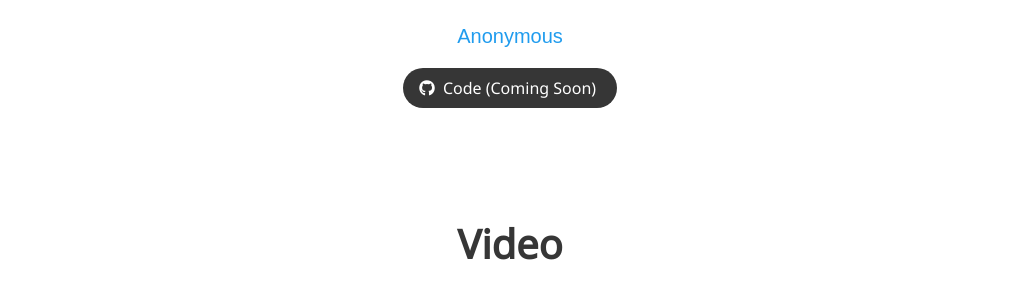
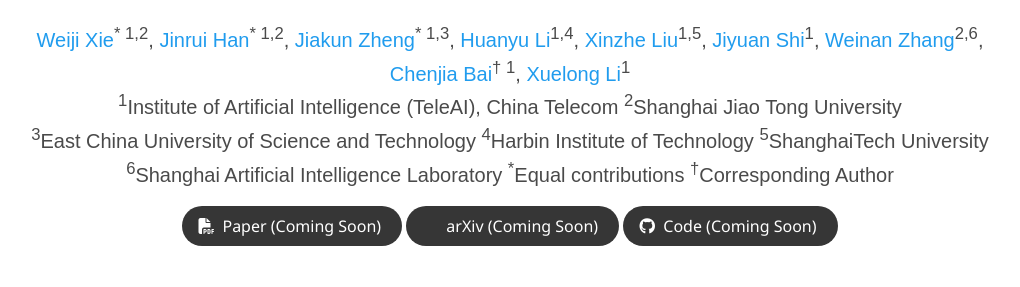
Before and after one commit to kungfu-bot/kungfu-bot.github.io, a plain HTML site: page index.html in a window 1280 px wide. Shown: the part 213-500 px from the top of the page, without its empty margins (130-1150 px from the left). Drawn offline with nearby package versions, Linux system fonts and the light colour scheme; some icons are missing; a web font is replaced by a local one.

Commit message:
Update text content

```diff
--- a/index.html
+++ b/index.html
@@ -112,20 +112,46 @@
         <div class="column has-text-centered">
           <h1 class="title is-1 publication-title">KungfuBot: Physics-Based Humanoid Whole-Body Control for Learning Highly-Dynamic Skills</h1>
           <div class="is-size-5 publication-authors">
-            <span class="author-block"><a>Anonymous</a></span>
-            <!-- <span class="author-block"><a href="https://xinzheliu.github.io/">Xinzhe Liu</a><sup>1,2*</sup>,</span>
-              <span class="author-block"><a href="#">Dewei Wang</a><sup>1,3*</sup>,</span>
-              <span class="author-block"><a href="#">Xuelong Li</a><sup>1†</sup></span> -->
+            <span class="author-block">
+              <a href="https://shi-soul.github.io/">Weiji Xie</a><sup>* 1,2</sup>,
+            </span>
+            <span class="author-block">
+              <a href="">Jinrui Han</a><sup>* 1,2</sup>,
+            </span>
+            <span class="author-block">
+              <a href="">Jiakun Zheng</a><sup>* 1,3</sup>,
+            </span>
+            <span class="author-block">
+              <a href="">Huanyu Li</a><sup>1,4</sup>,
+            </span>
+            <span class="author-block">
+              <a href="">Xinzhe Liu</a><sup>1,5</sup>,
+            </span>
+            <span class="author-block">
+              <a href="https://scholar.google.com/citations?user=aVte5j4AAAAJ">Jiyuan Shi</a><sup>1</sup>,
+            </span>
+            <span class="author-block">
+              <a href="https://wnzhang.net">Weinan Zhang</a><sup>2,6</sup>,
+            </span>
+            <span class="author-block">
+              <a href="https://baichenjia.github.io/">Chenjia Bai</a><sup>&dagger; 1</sup>,
+            </span>
+            <span class="author-block">
+              <a href="https://scholar.google.com.hk/citations?user=ahUibskAAAAJ">Xuelong Li</a><sup>1</sup>
+            </span>
           </div>
 
-          <!-- <div class="is-size-5 publication-authors">
+          <div class="is-size-5 publication-authors">
+            <!-- <span class="author-block">Affiliation</span> -->
             <span class="author-block"><sup>1</sup>Institute of Artificial Intelligence (TeleAI), China Telecom</span>
-            <span class="author-block"><sup>2</sup>ShanghaiTech University</span>
-            <span class="author-block"><sup>3</sup>University of Science and Technology of China</span>
-            <span class="author-block"><sup>4</sup>Northwestern Polytechnical University</span>
-            <span class="author-block"><sup>5</sup>Tsinghua University</span>
-          </div> -->
-
+            <span class="author-block"><sup>2</sup>Shanghai Jiao Tong University</span>
+            <span class="author-block"><sup>3</sup>East China University of Science and Technology</span>
+            <span class="author-block"><sup>4</sup>Harbin Institute of Technology</span>
+            <span class="author-block"><sup>5</sup>ShanghaiTech University</span>
+            <span class="author-block"><sup>6</sup>Shanghai Artificial Intelligence Laboratory</span>
+            <span class="author-block"><sup>*</sup>Equal contributions</span>
+            <span class="author-block"><sup>&dagger;</sup>Corresponding Author</span><br>
+          </div>
           <!-- <div class="is-size-5 publication-authors">
             <span class="author-block"><sup>*</sup>Equal Contribution</span>
             <span class="author-block"><sup>†</sup>Corresponding Author</span>
@@ -144,18 +170,30 @@
 
           <div class="column has-text-centered">
             <div class="publication-links">
-
-              <!-- <span class="link-block">
-                <a href="TODO"
+              <!-- Paper -->
+              <span class="link-block">
+                <!-- <a href="./static/paper.pdf" -->
+                <a href="index.html"
+                  class="external-link button is-normal is-rounded is-dark">
+                  <span class="icon">
+                    <i class="fas fa-file-pdf"></i>
+                  </span>
+                  <span>Paper (Coming Soon)</span>
+                </a>
+              </span>
+              <!-- arXiv -->
+              <span class="link-block">
+                <a href="index.html"
                    class="external-link button is-normal is-rounded is-dark">
                   <span class="icon">
                       <i class="ai ai-arxiv"></i>
                   </span>
-                  <span>arXiv</span>
+                  <span>arXiv (Coming Soon)</span>
                 </a>
-              </span> -->
+              </span>
+              <!-- Code -->
               <span class="link-block">
-                <a href="TODO"
+                <a href="index.html"
                    class="external-link button is-normal is-rounded is-dark">
                   <span class="icon">
                       <i class="fab fa-github"></i>
@@ -355,8 +393,12 @@ robot root is fixed to the origin since it’s inaccessible in real-world.
 <section class="section" id="BibTeX">
   <div class="container is-max-desktop content">
     <h2 class="title">BibTeX</h2>
-    <pre><code>
-
+    <pre><code>@article{xie2025kungfubot,
+        title={KungfuBot: Physics-Based Humanoid Whole-Body Control for Learning Highly-Dynamic Skills},
+        author={Xie, Weiji and Han, Jinrui and Zheng, Jiakun and Li, Huanyu and Liu, Xinzhe and Shi, Jiyuan and Zhang, Weinan and Bai, Chenjia and Li, Xuelong},
+        journal={arXiv preprint},
+        year={2025}
+      }
 </code></pre>
   </div>
 </section>
```
